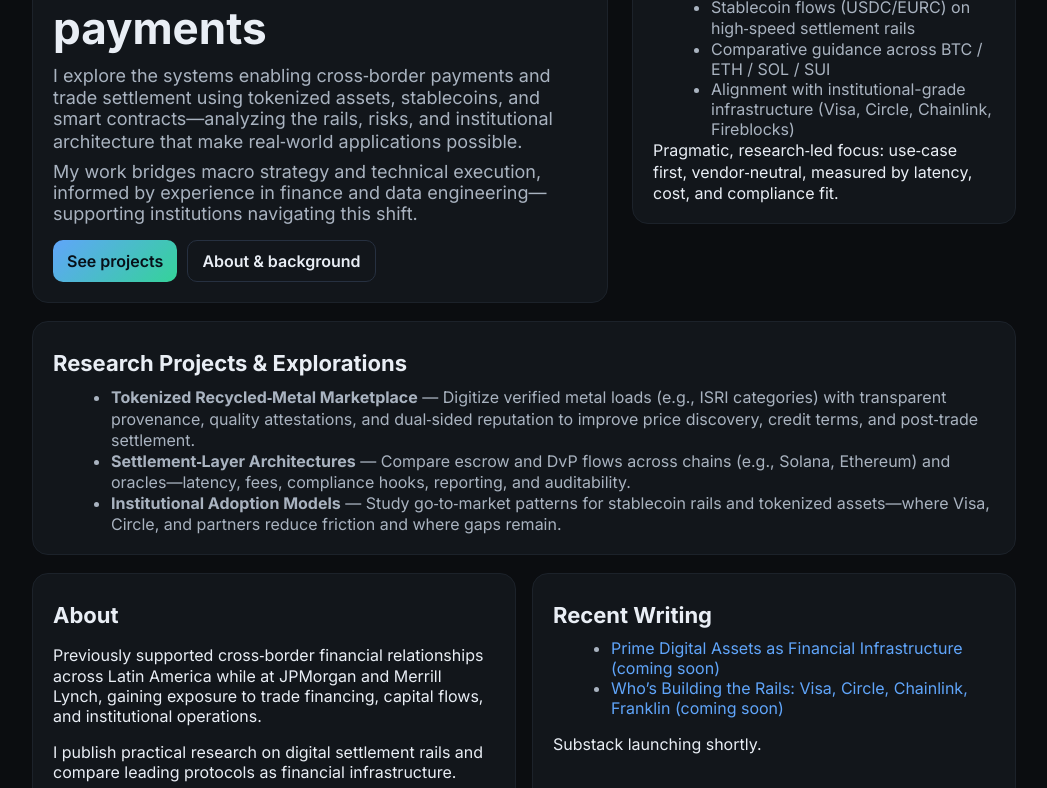
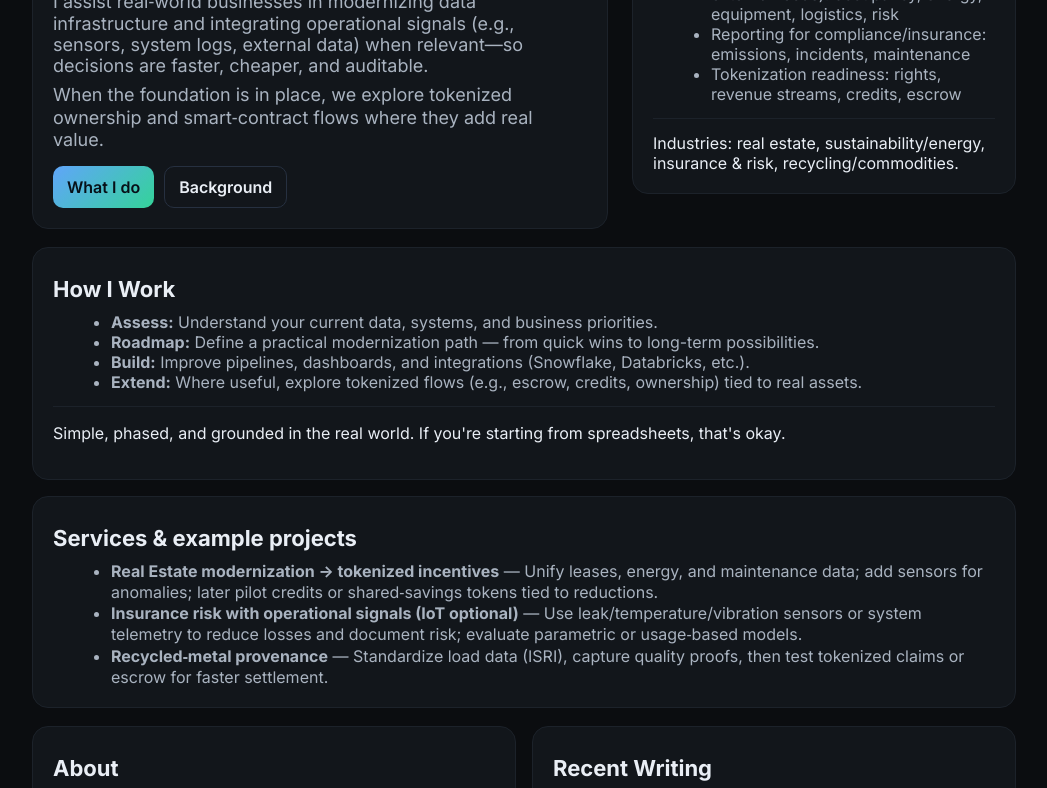
Before and after one commit to agodonnell/agodonnell, a plain HTML site: page index.html in a window 1280 px wide. Shown: the part 347-1135 px from the top of the page, without its empty margins (116-1163 px from the left). Drawn offline with Linux system fonts and the light colour scheme.

Commit message:
add data eng aspects

```diff
--- a/index.html
+++ b/index.html
@@ -4,7 +4,7 @@
   <meta charset="utf-8" />
   <meta name="viewport" content="width=device-width, initial-scale=1" />
   <title>Aaron O'Donnell — Digital Asset Strategist</title>
-  <meta name="description" content="Independent research on cross‑border settlement rails and tokenized finance. Macro‑to‑technical insight; clear writing; practical prototypes." />
+  <meta name="description" content="Modernize data infrastructure and sensor flows to make better decisions today and prepare for tokenization tomorrow." />
   <link rel="preconnect" href="https://fonts.googleapis.com">
   <link rel="preconnect" href="https://fonts.gstatic.com" crossorigin>
   <link href="https://fonts.googleapis.com/css2?family=Inter:wght@300;400;600;700&display=swap" rel="stylesheet">
@@ -50,6 +50,7 @@
     .social a:hover{color:var(--accent)}
     .toggle { background:transparent;border:1px solid #263040;color:var(--text); border-radius:10px;padding:8px 12px;font-weight:600;cursor:pointer; display:inline-flex;align-items:center;gap:8px }
     .hidden{display:none}
+    .hr{height:1px;background:#1c222a;margin:14px 0}
   </style>
 </head>
 <body>
@@ -97,8 +98,20 @@
       </div>
     </section>
 
-    <!-- RESEARCH PROJECTS -->
+    <!-- SERVICES / PROJECTS -->
     <section id="projects" class="grid">
+      <div class="col-12 card">
+        <h2>How I Work</h2>
+        <ul>
+          <li><strong>Assess:</strong> Understand your current data, systems, and business priorities.</li>
+          <li><strong>Roadmap:</strong> Define a practical modernization path — from quick wins to long-term possibilities.</li>
+          <li><strong>Build:</strong> Improve pipelines, dashboards, and integrations (Snowflake, Databricks, etc.).</li>
+          <li><strong>Extend:</strong> Where useful, explore tokenized flows (e.g., escrow, credits, ownership) tied to real assets.</li>
+        </ul>
+        <div class="hr"></div>
+        <p class="small">Simple, phased, and grounded in the real world. If you're starting from spreadsheets, that's okay.</p>
+      </div>
+
       <div class="col-12 card">
         <h2 data-i18n="research.title"></h2>
         <ul>
@@ -237,63 +250,68 @@
   <script>
     const copy = {
       en: {
-        "header.tagline": "Independent research on settlement infrastructure for cross‑border trade and payments.",
+        "header.tagline": "Modernizing data and operational flows for real assets with a path to tokenization.",
         "nav.top": "Top",
-        "nav.projects": "Projects",
+        "nav.projects": "Services",
         "nav.about": "About",
         "nav.contact": "Contact",
         "nav.terms": "Terms",
         "nav.fitness": "Fitness",
 
         "hero.badge": "Digital Asset Strategist",
-        "hero.title": "Settlement infrastructure for cross‑border trade and payments",
-        "hero.sub1": "I explore the systems enabling cross‑border payments and trade settlement using tokenized assets, stablecoins, and smart contracts—analyzing the rails, risks, and institutional architecture that make real‑world applications possible.",
-        "hero.sub2": "My work bridges macro strategy and technical execution, informed by experience in finance and data engineering—supporting institutions navigating this shift.",
-        "hero.cta1": "See projects",
-        "hero.cta2": "About & background",
+        "hero.title": "Infrastructure first. Tokenization when it matters.",
+        "hero.sub1": "I assist real‑world businesses in modernizing data infrastructure and integrating operational signals (e.g., sensors, system logs, external data) when relevant—so decisions are faster, cheaper, and auditable.",
+        "hero.sub2": "When the foundation is in place, we explore tokenized ownership and smart‑contract flows where they add real value.",
+        "hero.cta1": "What I do",
+        "hero.cta2": "Background",
 
-        "focus.title": "Focus",
-        "focus.item1": "Smart‑escrow and delivery‑versus‑payment logic for trade",
-        "focus.item2": "Stablecoin flows (USDC/EURC) on high‑speed settlement rails",
-        "focus.item3": "Comparative guidance across BTC / ETH / SOL / SUI",
-        "focus.item4": "Alignment with institutional-grade infrastructure (Visa, Circle, Chainlink, Fireblocks)",
+        "focus.title": "Where I typically assist",
+        "focus.item1": "Data & pipeline cleanup (Snowflake/Databricks/SQL/Python) — dashboards that leaders actually use",
+        "focus.item2": "Operational signals → Data → Decision (e.g., sensors, system logs, external feeds): occupancy, energy, equipment, logistics, risk",
+        "focus.item3": "Reporting for compliance/insurance: emissions, incidents, maintenance",
+        "focus.item4": "Tokenization readiness: rights, revenue streams, credits, escrow",
+        "focus.note": "Industries: real estate, sustainability/energy, insurance & risk, recycling/commodities.",
 
-        "focus.note": "Pragmatic, research‑led focus: use‑case first, vendor‑neutral, measured by latency, cost, and compliance fit.",
-
-        "research.title": "Research Projects & Explorations",
-        "research.p1.title": "Tokenized Recycled‑Metal Marketplace",
-        "research.p1.body": "Digitize verified metal loads (e.g., ISRI categories) with transparent provenance, quality attestations, and dual‑sided reputation to improve price discovery, credit terms, and post‑trade settlement.",
-        "research.p2.title": "Settlement‑Layer Architectures",
-        "research.p2.body": "Compare escrow and DvP flows across chains (e.g., Solana, Ethereum) and oracles—latency, fees, compliance hooks, reporting, and auditability.",
-        "research.p3.title": "Institutional Adoption Models",
-        "research.p3.body": "Study go‑to‑market patterns for stablecoin rails and tokenized assets—where Visa, Circle, and partners reduce friction and where gaps remain.",
+        "research.title": "Services & example projects",
+        "research.p1.title": "Real Estate modernization → tokenized incentives",
+        "research.p1.body": "Unify leases, energy, and maintenance data; add sensors for anomalies; later pilot credits or shared‑savings tokens tied to reductions.",
+        "research.p2.title": "Insurance risk with operational signals (IoT optional)",
+        "research.p2.body": "Use leak/temperature/vibration sensors or system telemetry to reduce losses and document risk; evaluate parametric or usage‑based models.",
+        "research.p3.title": "Recycled‑metal provenance",
+        "research.p3.body": "Standardize load data (ISRI), capture quality proofs, then test tokenized claims or escrow for faster settlement.",
 
         "about.title": "About",
-        "about.p1": "Previously supported cross‑border financial relationships across Latin America while at JPMorgan and Merrill Lynch, gaining exposure to trade financing, capital flows, and institutional operations.",
-        "about.p2": "I publish practical research on digital settlement rails and compare leading protocols as financial infrastructure.",
-        "about.lang": "Curious about where the world is building—and how systems take shape across borders.",
+        "about.p1": "Previously: supported cross‑border financial relationships across Latin America at JPMorgan and Merrill Lynch, gaining exposure to trade financing, capital flows, and institutional operations.",
+        "about.p2": "Now: blending data engineering with strategy to assist physical‑asset businesses in modernizing today and preparing for tokenization tomorrow.",
 
         "posts.title": "Recent Writing",
-        "posts.item1": "Prime Digital Assets as Financial Infrastructure (coming soon)",
-        "posts.item2": "Who’s Building the Rails: Visa, Circle, Chainlink, Franklin (coming soon)",
+        "posts.item1": "Infrastructure first: a humane path to tokenization (soon)",
+        "posts.item2": "Sensors, insurance, and parametric triggers (soon)",
         "posts.note": "Substack launching shortly.",
 
         "terms.title": "Key terms, in plain English",
         "terms.note": "No need to speak blockchain to benefit from it.",
         "terms.sc.title": "Smart‑contract escrow",
-        "terms.sc.desc": "Funds are held and automatically released when agreed conditions are met (e.g., delivery confirmed).",
+        "terms.sc.desc": "Funds are held and auto‑released when agreed conditions are met (e.g., delivery confirmed).",
         "terms.oracle.title": "Oracle",
-        "terms.oracle.desc": "A trusted data feed that connects contracts to real‑world information (delivery, prices, compliance).",
+        "terms.oracle.desc": "A trusted feed that connects contracts to real‑world info (delivery, prices, compliance).",
         "terms.rail.title": "Stablecoin rail",
-        "terms.rail.desc": "A fast, programmable system for moving tokenized dollars (e.g., USDC on Solana).",
+        "terms.rail.desc": "A fast, programmable system for moving tokenized dollars (e.g., USDC).",
         "terms.l1l2.title": "Layer 1 / Layer 2",
-        "terms.l1l2.desc": "Base blockchain (L1) vs performance layers on top (L2) — think highways and express lanes.",
+        "terms.l1l2.desc": "Base blockchain (L1) vs. performance layers on top (L2).",
         "terms.shill.title": "Shill",
-        "terms.shill.desc": "Someone who promotes a product or token in a biased way, often without disclosing a financial interest.",
+        "terms.shill.desc": "Someone who promotes in a biased way without disclosing interest.",
         "terms.token.title": "Tokenized asset",
-        "terms.token.desc": "A traditional asset (like a fund or T‑bill) represented digitally on a blockchain.",
+        "terms.token.desc": "A traditional asset (e.g., T‑bill, fund, property right) represented on a blockchain.",
         "terms.toggle.show": "Show glossary",
         "terms.toggle.hide": "Hide glossary",
+
+        "engage.title": "How I Work",
+        "engage.step1": "Assess: Understand your current data, systems, and business priorities.",
+        "engage.step2": "Roadmap: Define a practical modernization path — from quick wins to long-term possibilities.",
+        "engage.step3": "Build: Improve pipelines, dashboards, and integrations (Snowflake, Databricks, etc.).",
+        "engage.step4": "Extend: Where useful, explore tokenized flows (e.g., escrow, credits, ownership) tied to real assets.",
+        "engage.note": "Simple, phased, and grounded in the real world. If you're starting from spreadsheets, that's okay.",
 
         "fitness.title": "Endurance Efforts",
         "fitness.tagline": "Proud to always work for the PR.",
@@ -304,62 +322,68 @@
         "footer.rights": "All rights reserved."
       },
       es: {
-        "header.tagline": "Investigación independiente sobre la infraestructura de liquidación para comercio y pagos transfronterizos.",
+        "header.tagline": "Modernizo datos y flujos operativos para activos reales — con una vía hacia la tokenización.",
         "nav.top": "Inicio",
-        "nav.projects": "Proyectos",
+        "nav.projects": "Servicios",
         "nav.about": "Perfil",
         "nav.contact": "Contacto",
         "nav.terms": "Glosario",
         "nav.fitness": "Fitness",
 
         "hero.badge": "Estratega de Activos Digitales",
-        "hero.title": "Infraestructura de liquidación para comercio y pagos transfronterizos",
-        "hero.sub1": "Exploro los sistemas que habilitan pagos y liquidación comercial transfronterizos con activos tokenizados, stablecoins y contratos inteligentes—analizando rieles, riesgos y arquitectura institucional que permiten casos reales.",
-        "hero.sub2": "Mi trabajo conecta la estrategia macro con la ejecución técnica, apoyado por experiencia en finanzas e ingeniería de datos—acompañando a instituciones en esta transición.",
-        "hero.cta1": "Ver proyectos",
-        "hero.cta2": "Perfil y trayectoria",
+        "hero.title": "Infraestructura primero. Tokenización cuando aporta valor.",
+        "hero.sub1": "Asisto a empresas del mundo físico a modernizar su infraestructura de datos e integrar señales operativas (p. ej., sensores, registros de sistemas, datos externos) cuando sea pertinente para decidir más rápido, con menor costo y trazabilidad.",
+        "hero.sub2": "Con la base lista, exploramos propiedad tokenizada y flujos con contratos inteligentes donde tengan impacto real.",
+        "hero.cta1": "Qué hago",
+        "hero.cta2": "Trayectoria",
 
-        "focus.title": "Enfoque",
-        "focus.item1": "Escrow inteligente y lógica de entrega‑contra‑pago",
-        "focus.item2": "Flujos con stablecoins (USDC/EURC) en rieles de alta velocidad",
-        "focus.item3": "Guía comparativa entre BTC / ETH / SOL / SUI",
-        "focus.item4": "Alineación con infraestructura de nivel institucional (Visa, Circle, Chainlink, Fireblocks)",
-        "focus.note": "Enfoque pragmático y guiado por investigación: casos de uso primero, neutralidad de proveedor, medido por latencia, costo y cumplimiento.",
+        "focus.title": "Dónde suelo asistir",
+        "focus.item1": "Limpieza de datos y pipelines (Snowflake/Databricks/SQL/Python) — tableros que se usan de verdad",
+        "focus.item2": "Señales operativas → Dato → Decisión (p. ej., sensores, logs de sistemas, fuentes externas): ocupación, energía, equipos, logística, riesgo",
+        "focus.item3": "Reporting para cumplimiento/seguros: emisiones, incidentes, mantenimiento",
+        "focus.item4": "Preparación para tokenización: derechos, flujos de ingresos, créditos, escrow",
+        "focus.note": "Industrias: inmobiliario, sostenibilidad/energía, seguros y riesgo, reciclaje/commodities.",
 
-        "research.title": "Proyectos e Investigaciones",
-        "research.p1.title": "Mercado Tokenizado de Chatarra Metálica",
-        "research.p1.body": "Digitalizar cargas verificadas (p. ej., categorías ISRI) con procedencia, atestaciones de calidad y reputación bilateral para mejorar descubrimiento de precios, crédito y liquidación post‑trade.",
-        "research.p2.title": "Arquitecturas de Capa de Liquidación",
-        "research.p2.body": "Comparar flujos de escrow y DvP entre cadenas (Solana, Ethereum) y oráculos—latencia, costos, cumplimiento, reporting y auditabilidad.",
-        "research.p3.title": "Modelos de Adopción Institucional",
-        "research.p3.body": "Estudiar el go‑to‑market de rieles con stablecoins y activos tokenizados—dónde Visa, Circle y socios reducen fricción y dónde persisten brechas.",
+        "research.title": "Servicios y proyectos ejemplo",
+        "research.p1.title": "Inmobiliario: modernización → incentivos tokenizados",
+        "research.p1.body": "Unificar datos de arrendamientos, energía y mantenimiento; añadir sensores; luego pilotos de tokens por ahorro o créditos verdes.",
+        "research.p2.title": "Riesgo en seguros con señales operativas (IoT opcional)",
+        "research.p2.body": "Sensores de fuga/temperatura/vibración o telemetría de sistemas para reducir pérdidas y documentar riesgo; evaluar modelos paramétricos o por uso.",
+        "research.p3.title": "Proveniencia de chatarra metálica",
+        "research.p3.body": "Estandarizar datos (ISRI), capturar pruebas de calidad y probar reclamos/escrow tokenizados para liquidación más rápida.",
 
         "about.title": "Perfil",
-        "about.p1": "Anteriormente apoyé relaciones financieras transfronterizas en América Latina en JPMorgan y Merrill Lynch, con exposición a financiamiento de comercio, flujos de capital y operaciones institucionales.",
-        "about.p2": "Publico investigación práctica sobre rieles de liquidación digital y comparo protocolos líderes como infraestructura financiera.",
-        "about.lang": "Curioso sobre dónde se está construyendo el futuro y cómo toman forma los sistemas a través de las fronteras.",
+        "about.p1": "Antes: apoyé relaciones financieras transfronterizas en América Latina (JPMorgan/Merrill), con exposición a financiamiento de comercio y flujos de capital.",
+        "about.p2": "Ahora: combino ingeniería de datos y estrategia para modernizar hoy y preparar la tokenización de mañana.",
 
         "posts.title": "Escritura reciente",
-        "posts.item1": "Activos Digitales Clave como Infraestructura Financiera (próximamente)",
-        "posts.item2": "Quién Construye los Rieles: Visa, Circle, Chainlink, Franklin (próximamente)",
+        "posts.item1": "Infraestructura primero: una vía humana a la tokenización (pronto)",
+        "posts.item2": "Sensores, seguros y disparadores paramétricos (pronto)",
         "posts.note": "Substack próximamente.",
 
         "terms.title": "Términos clave, en lenguaje claro",
         "terms.note": "No es necesario hablar ‘blockchain’ para aprovecharla.",
         "terms.sc.title": "Escrow con contratos inteligentes",
-        "terms.sc.desc": "Los fondos se mantienen y liberan automáticamente cuando se cumplen las condiciones acordadas (p. ej., entrega confirmada).",
+        "terms.sc.desc": "Fondos retenidos y liberados automáticamente cuando se cumplen condiciones.",
         "terms.oracle.title": "Oráculo",
-        "terms.oracle.desc": "Fuente de datos confiable que conecta contratos con información del mundo real.",
+        "terms.oracle.desc": "Fuente confiable que conecta contratos con información del mundo real.",
         "terms.rail.title": "Riel de stablecoins",
-        "terms.rail.desc": "Sistema rápido y programable para mover dólares tokenizados (p. ej., USDC en Solana).",
+        "terms.rail.desc": "Sistema rápido y programable para mover dólares tokenizados (p. ej., USDC).",
         "terms.l1l2.title": "Capa 1 / Capa 2",
-        "terms.l1l2.desc": "Cadena base (C1) frente a capas de rendimiento (C2).",
+        "terms.l1l2.desc": "Cadena base (C1) vs capas de rendimiento (C2).",
         "terms.shill.title": "Shill",
-        "terms.shill.desc": "Quien promociona un producto o token de forma sesgada sin transparencia.",
+        "terms.shill.desc": "Promoción sesgada sin revelar interés.",
         "terms.token.title": "Activo tokenizado",
-        "terms.token.desc": "Un activo tradicional representado digitalmente en una blockchain.",
+        "terms.token.desc": "Activo tradicional representado en blockchain.",
         "terms.toggle.show": "Ver glosario",
         "terms.toggle.hide": "Ocultar glosario",
+
+        "engage.title": "Cómo trabajo",
+        "engage.step1": "Evaluación: Comprender tus datos, sistemas y prioridades empresariales actuales.",
+        "engage.step2": "Ruta: Definir un plan de modernización práctico — desde victorias rápidas hasta pasos futuros.",
+        "engage.step3": "Implementar: Mejorar pipelines, tableros e integraciones (Snowflake, Databricks, etc.).",
+        "engage.step4": "Extender: Donde sea útil, explorar flujos tokenizados (escrow, créditos, propiedad) vinculados a activos reales.",
+        "engage.note": "Enfoque simple, por fases y basado en la realidad. Si partes de hojas de cálculo, no pasa nada.",
 
         "fitness.title": "Esfuerzos de resistencia",
         "fitness.tagline": "Orgulloso de trabajar siempre por mi mejor marca.",
```
